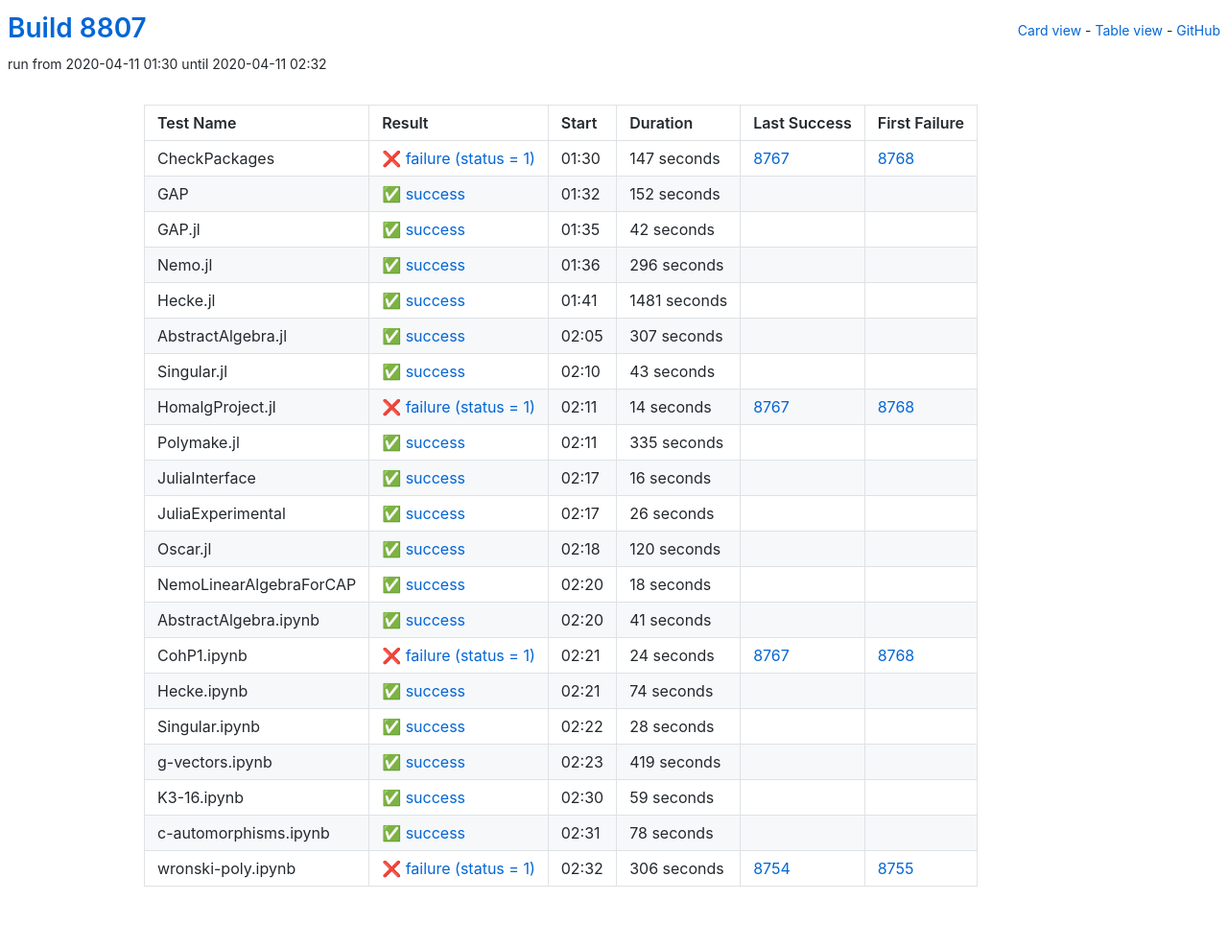
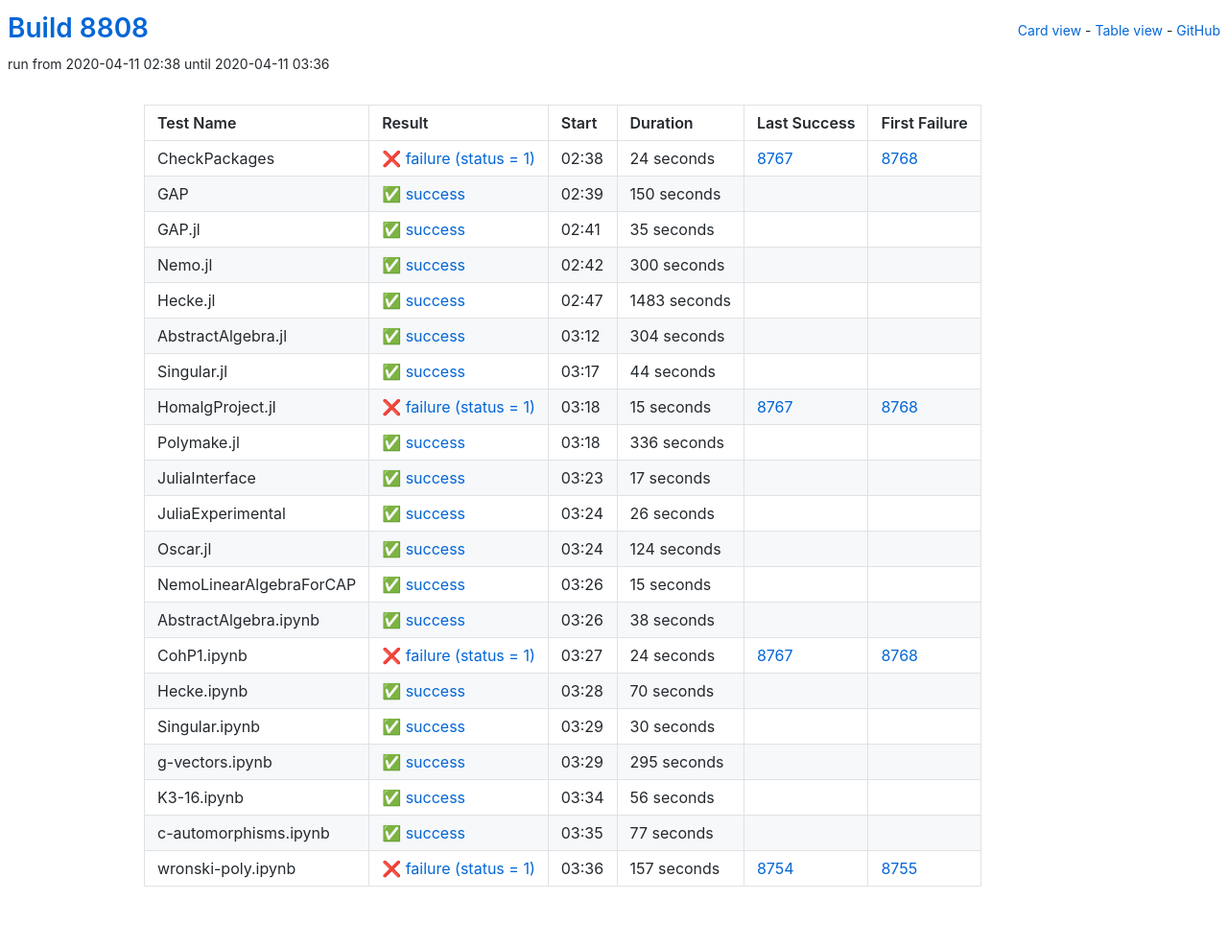
Before and after one commit to oscar-system/oscar-ci-status, a Jekyll site: the page built from table.html, in a window 1280 px wide. Shown: the whole page at 96% size. Built offline with Jekyll 4.4.1, drawn with Linux system fonts in a browser that asks for light colours.

Commit message:
Build 8808

```diff
--- a/_data/ci.yml
+++ b/_data/ci.yml
@@ -1,115 +1,115 @@
-build: 8807
-build_url: https://oscarci.mathematik.uni-kl.de/job/oscar/8807/
+build: 8808
+build_url: https://oscarci.mathematik.uni-kl.de/job/oscar/8808/
 job: oscar
 tests:
-- duration: 147
+- duration: 24
   exitcode: 1
   first_failure: 8768
   first_failure_url: https://oscarci.mathematik.uni-kl.de/job/oscar/8768/
   last_success: 8767
   last_success_url: https://oscarci.mathematik.uni-kl.de/job/oscar/8767/
-  log: https://oscarci.mathematik.uni-kl.de/job/oscar/8807/artifact/logs/build-8807/CheckPackages.log
+  log: https://oscarci.mathematik.uni-kl.de/job/oscar/8808/artifact/logs/build-8808/CheckPackages.log
   name: CheckPackages
-  start: 2020-04-11 01:30
+  start: 2020-04-11 02:38
   status: failure
   success: false
-- duration: 152
+- duration: 150
   exitcode: 0
   first_failure: false
   first_failure_url: null
   last_success: false
   last_success_url: null
-  log: https://oscarci.mathematik.uni-kl.de/job/oscar/8807/artifact/logs/build-8807/GAP.log
+  log: https://oscarci.mathematik.uni-kl.de/job/oscar/8808/artifact/logs/build-8808/GAP.log
   name: GAP
-  start: 2020-04-11 01:32
+  start: 2020-04-11 02:39
   status: success
   success: true
-- duration: 42
+- duration: 35
   exitcode: 0
   first_failure: false
   first_failure_url: null
   last_success: false
   last_success_url: null
-  log: https://oscarci.mathematik.uni-kl.de/job/oscar/8807/artifact/logs/build-8807/GAP.jl.log
+  log: https://oscarci.mathematik.uni-kl.de/job/oscar/8808/artifact/logs/build-8808/GAP.jl.log
   name: GAP.jl
-  start: 2020-04-11 01:35
+  start: 2020-04-11 02:41
   status: success
   success: true
-- duration: 296
+- duration: 300
   exitcode: 0
   first_failure: false
   first_failure_url: null
   last_success: false
   last_success_url: null
-  log: https://oscarci.mathematik.uni-kl.de/job/oscar/8807/artifact/logs/build-8807/Nemo.jl.log
+  log: https://oscarci.mathematik.uni-kl.de/job/oscar/8808/artifact/logs/build-8808/Nemo.jl.log
   name: Nemo.jl
-  start: 2020-04-11 01:36
+  start: 2020-04-11 02:42
   status: success
   success: true
-- duration: 1481
+- duration: 1483
   exitcode: 0
   first_failure: false
   first_failure_url: null
   last_success: false
   last_success_url: null
-  log: https://oscarci.mathematik.uni-kl.de/job/oscar/8807/artifact/logs/build-8807/Hecke.jl.log
+  log: https://oscarci.mathematik.uni-kl.de/job/oscar/8808/artifact/logs/build-8808/Hecke.jl.log
   name: Hecke.jl
-  start: 2020-04-11 01:41
+  start: 2020-04-11 02:47
   status: success
   success: true
-- duration: 307
+- duration: 304
   exitcode: 0
   first_failure: false
   first_failure_url: null
   last_success: false
   last_success_url: null
-  log: https://oscarci.mathematik.uni-kl.de/job/oscar/8807/artifact/logs/build-8807/AbstractAlgebra.jl.log
+  log: https://oscarci.mathematik.uni-kl.de/job/oscar/8808/artifact/logs/build-8808/AbstractAlgebra.jl.log
   name: AbstractAlgebra.jl
-  start: 2020-04-11 02:05
+  start: 2020-04-11 03:12
   status: success
   success: true
-- duration: 43
+- duration: 44
   exitcode: 0
   first_failure: false
   first_failure_url: null
   last_success: false
   last_success_url: null
-  log: https://oscarci.mathematik.uni-kl.de/job/oscar/8807/artifact/logs/build-8807/Singular.jl.log
+  log: https://oscarci.mathematik.uni-kl.de/job/oscar/8808/artifact/logs/build-8808/Singular.jl.log
   name: Singular.jl
-  start: 2020-04-11 02:10
+  start: 2020-04-11 03:17
   status: success
   success: true
-- duration: 14
+- duration: 15
   exitcode: 1
   first_failure: 8768
   first_failure_url: https://oscarci.mathematik.uni-kl.de/job/oscar/8768/
   last_success: 8767
   last_success_url: https://oscarci.mathematik.uni-kl.de/job/oscar/8767/
-  log: https://oscarci.mathematik.uni-kl.de/job/oscar/8807/artifact/logs/build-8807/HomalgProject.jl.log
+  log: https://oscarci.mathematik.uni-kl.de/job/oscar/8808/artifact/logs/build-8808/HomalgProject.jl.log
   name: HomalgProject.jl
-  start: 2020-04-11 02:11
+  start: 2020-04-11 03:18
   status: failure
   success: false
-- duration: 335
+- duration: 336
   exitcode: 0
   first_failure: false
   first_failure_url: null
   last_success: false
   last_success_url: null
-  log: https://oscarci.mathematik.uni-kl.de/job/oscar/8807/artifact/logs/build-8807/Polymake.jl.log
+  log: https://oscarci.mathematik.uni-kl.de/job/oscar/8808/artifact/logs/build-8808/Polymake.jl.log
   name: Polymake.jl
-  start: 2020-04-11 02:11
+  start: 2020-04-11 03:18
   status: success
   success: true
-- duration: 16
+- duration: 17
   exitcode: 0
   first_failure: false
   first_failure_url: null
   last_success: false
   last_success_url: null
-  log: https://oscarci.mathematik.uni-kl.de/job/oscar/8807/artifact/logs/build-8807/JuliaInterface.log
+  log: https://oscarci.mathematik.uni-kl.de/job/oscar/8808/artifact/logs/build-8808/JuliaInterface.log
   name: JuliaInterface
-  start: 2020-04-11 02:17
+  start: 2020-04-11 03:23
   status: success
   success: true
 - duration: 26
@@ -118,42 +118,42 @@ tests:
   first_failure_url: null
   last_success: false
   last_success_url: null
-  log: https://oscarci.mathematik.uni-kl.de/job/oscar/8807/artifact/logs/build-8807/JuliaExperimental.log
+  log: https://oscarci.mathematik.uni-kl.de/job/oscar/8808/artifact/logs/build-8808/JuliaExperimental.log
   name: JuliaExperimental
-  start: 2020-04-11 02:17
+  start: 2020-04-11 03:24
   status: success
   success: true
-- duration: 120
+- duration: 124
   exitcode: 0
   first_failure: false
   first_failure_url: null
   last_success: false
   last_success_url: null
-  log: https://oscarci.mathematik.uni-kl.de/job/oscar/8807/artifact/logs/build-8807/Oscar.jl.log
+  log: https://oscarci.mathematik.uni-kl.de/job/oscar/8808/artifact/logs/build-8808/Oscar.jl.log
   name: Oscar.jl
-  start: 2020-04-11 02:18
+  start: 2020-04-11 03:24
   status: success
   success: true
-- duration: 18
+- duration: 15
   exitcode: 0
   first_failure: false
   first_failure_url: null
   last_success: false
   last_success_url: null
-  log: https://oscarci.mathematik.uni-kl.de/job/oscar/8807/artifact/logs/build-8807/NemoLinearAlgebraForCAP.log
+  log: https://oscarci.mathematik.uni-kl.de/job/oscar/8808/artifact/logs/build-8808/NemoLinearAlgebraForCAP.log
   name: NemoLinearAlgebraForCAP
-  start: 2020-04-11 02:20
+  start: 2020-04-11 03:26
   status: success
   success: true
-- duration: 41
+- duration: 38
   exitcode: 0
   first_failure: false
   first_failure_url: null
   last_success: false
   last_success_url: null
-  log: https://oscarci.mathematik.uni-kl.de/job/oscar/8807/artifact/logs/build-8807/AbstractAlgebra.ipynb.log
+  log: https://oscarci.mathematik.uni-kl.de/job/oscar/8808/artifact/logs/build-8808/AbstractAlgebra.ipynb.log
   name: AbstractAlgebra.ipynb
-  start: 2020-04-11 02:20
+  start: 2020-04-11 03:26
   status: success
   success: true
 - duration: 24
@@ -162,74 +162,74 @@ tests:
   first_failure_url: https://oscarci.mathematik.uni-kl.de/job/oscar/8768/
   last_success: 8767
   last_success_url: https://oscarci.mathematik.uni-kl.de/job/oscar/8767/
-  log: https://oscarci.mathematik.uni-kl.de/job/oscar/8807/artifact/logs/build-8807/CohP1.ipynb.log
+  log: https://oscarci.mathematik.uni-kl.de/job/oscar/8808/artifact/logs/build-8808/CohP1.ipynb.log
   name: CohP1.ipynb
-  start: 2020-04-11 02:21
+  start: 2020-04-11 03:27
   status: failure
   success: false
-- duration: 74
+- duration: 70
   exitcode: 0
   first_failure: false
   first_failure_url: null
   last_success: false
   last_success_url: null
-  log: https://oscarci.mathematik.uni-kl.de/job/oscar/8807/artifact/logs/build-8807/Hecke.ipynb.log
+  log: https://oscarci.mathematik.uni-kl.de/job/oscar/8808/artifact/logs/build-8808/Hecke.ipynb.log
   name: Hecke.ipynb
-  start: 2020-04-11 02:21
+  start: 2020-04-11 03:28
   status: success
   success: true
-- duration: 28
+- duration: 30
   exitcode: 0
   first_failure: false
   first_failure_url: null
   last_success: false
   last_success_url: null
-  log: https://oscarci.mathematik.uni-kl.de/job/oscar/8807/artifact/logs/build-8807/Singular.ipynb.log
+  log: https://oscarci.mathematik.uni-kl.de/job/oscar/8808/artifact/logs/build-8808/Singular.ipynb.log
   name: Singular.ipynb
-  start: 2020-04-11 02:22
+  start: 2020-04-11 03:29
   status: success
   success: true
-- duration: 419
+- duration: 295
   exitcode: 0
   first_failure: false
   first_failure_url: null
   last_success: false
   last_success_url: null
-  log: https://oscarci.mathematik.uni-kl.de/job/oscar/8807/artifact/logs/build-8807/g-vectors.ipynb.log
+  log: https://oscarci.mathematik.uni-kl.de/job/oscar/8808/artifact/logs/build-8808/g-vectors.ipynb.log
   name: g-vectors.ipynb
-  start: 2020-04-11 02:23
+  start: 2020-04-11 03:29
   status: success
   success: true
-- duration: 59
+- duration: 56
   exitcode: 0
   first_failure: false
   first_failure_url: null
   last_success: false
   last_success_url: null
-  log: https://oscarci.mathematik.uni-kl.de/job/oscar/8807/artifact/logs/build-8807/K3-16.ipynb.log
+  log: https://oscarci.mathematik.uni-kl.de/job/oscar/8808/artifact/logs/build-8808/K3-16.ipynb.log
   name: K3-16.ipynb
-  start: 2020-04-11 02:30
+  start: 2020-04-11 03:34
   status: success
   success: true
-- duration: 78
+- duration: 77
   exitcode: 0
   first_failure: false
   first_failure_url: null
   last_success: false
   last_success_url: null
-  log: https://oscarci.mathematik.uni-kl.de/job/oscar/8807/artifact/logs/build-8807/c-automorphisms.ipynb.log
+  log: https://oscarci.mathematik.uni-kl.de/job/oscar/8808/artifact/logs/build-8808/c-automorphisms.ipynb.log
   name: c-automorphisms.ipynb
-  start: 2020-04-11 02:31
+  start: 2020-04-11 03:35
   status: success
   success: true
-- duration: 306
+- duration: 157
   exitcode: 1
   first_failure: 8755
   first_failure_url: https://oscarci.mathematik.uni-kl.de/job/oscar/8755/
   last_success: 8754
   last_success_url: https://oscarci.mathematik.uni-kl.de/job/oscar/8754/
-  log: https://oscarci.mathematik.uni-kl.de/job/oscar/8807/artifact/logs/build-8807/wronski-poly.ipynb.log
+  log: https://oscarci.mathematik.uni-kl.de/job/oscar/8808/artifact/logs/build-8808/wronski-poly.ipynb.log
   name: wronski-poly.ipynb
-  start: 2020-04-11 02:32
+  start: 2020-04-11 03:36
   status: failure
   success: false
```
Also changed, not shown: README.md.
